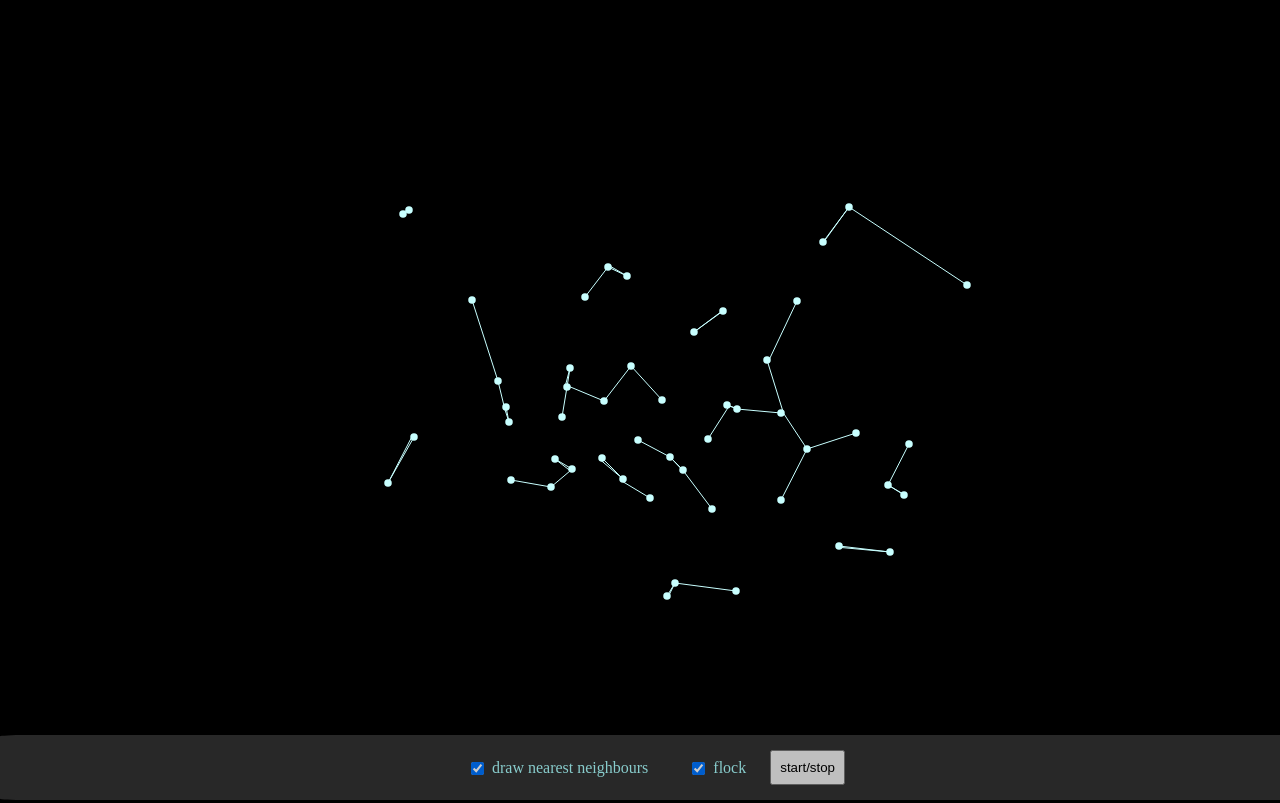
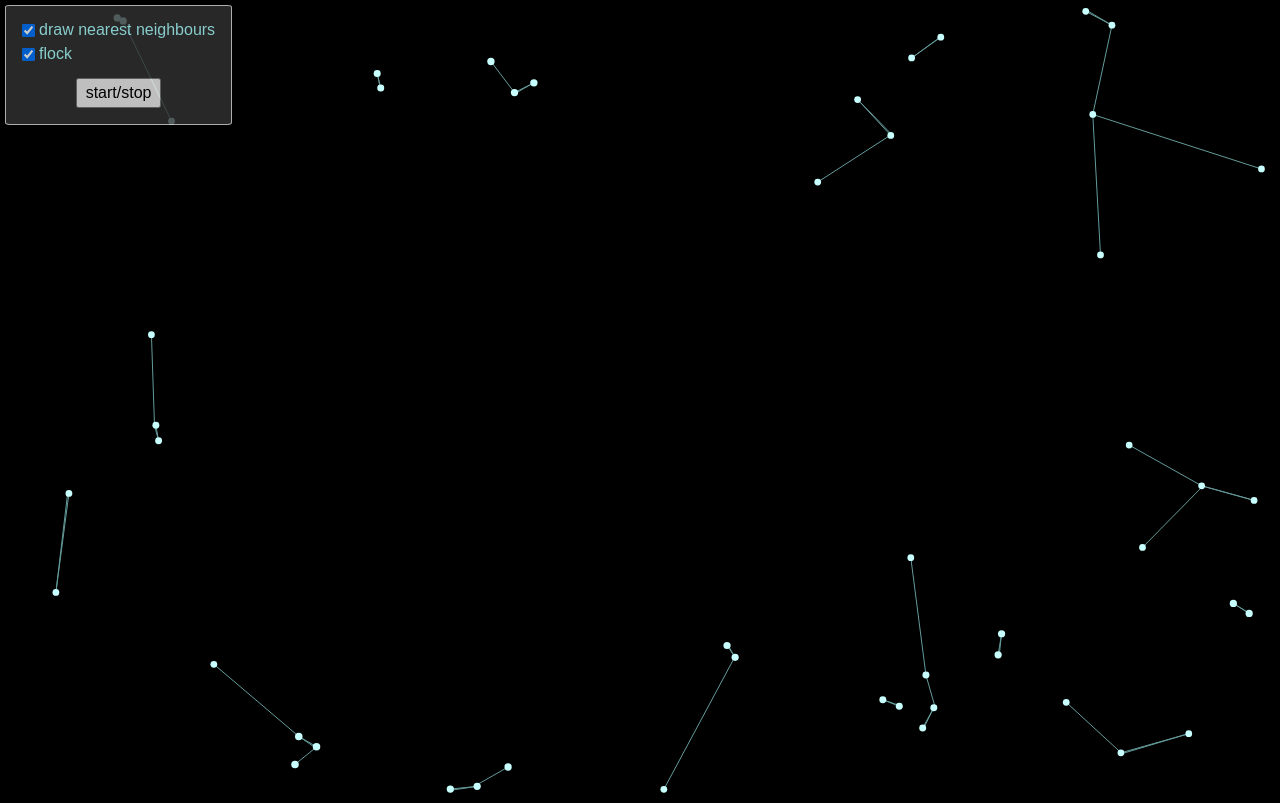
Before and after one commit to jams2/boidsJS, a plain HTML site: page index.html in a window 1280 px wide. Drawn offline with Linux system fonts and the light colour scheme; a web font is replaced by a local one.

Commit message:
Move option dialog to top right. Change font. Add second canvas to render lines behind points. Add optimisation to not draw lines twice.

```diff
--- a/boids.js
+++ b/boids.js
@@ -1,5 +1,5 @@
-const MAX_SPEED = 4;
-const MIN_SPEED = 2.5;
+const MAX_SPEED = 1.5;
+const MIN_SPEED = 1;
 const ACCEL = 1.001;
 const DECEL = Math.PI / MAX_SPEED;
 const ROTATION_RATE = 0.4;
@@ -7,9 +7,9 @@ const START_COUNT = 50;
 const FULL_ROT = 2 * Math.PI;
 const PROXIMITY = 35;
 
-function equalPoints(b10, b2) {
-    return Math.floor(b10.x * 10000) === Math.floor(b2.x * 10000) &&
-        Math.floor(b10.y * 10000) === Math.floor(b2.y * 10000);
+function equalPoints(p1, p2) {
+    return Math.floor(p1.x * 10000) === Math.floor(p2.x * 10000) &&
+        Math.floor(p1.y * 10000) === Math.floor(p2.y * 10000);
 }
 
 function compareDouble(a, b) {
@@ -17,7 +17,7 @@ function compareDouble(a, b) {
     b = Math.floor(b * 1000);
     if (a === b) return 0;
     else if (a < b) return -1;
-    else return 1;
+    return 1;
 }
 
 function distanceSquared(p, q) {
@@ -225,9 +225,10 @@ class Rect {
 
 
 class Point {
-    constructor(x, y, context, center, width, height) {
+    constructor(x, y, id, context, center, width, height) {
         this.x = x;
         this.y = y;
+        this.id = id;
         if (context) {
             this.width = width;
             this.height = height;
@@ -253,14 +254,14 @@ class Point {
 
     move(nextRot, speed) {
         this.rotation = (this.rotation + nextRot) / 2;
-        let dX = this.getDx();
-        let dY = this.getDy();
-        if (this.x + dX > this.width || this.x + dX < 0 ) {
-            dX = -dX;
+        let dx = this.getDx();
+        let dy = this.getDy();
+        if (this.x + dx > this.width || this.x + dx < 0 ) {
+            dx = -dx;
             this.rotation = Math.PI - this.rotation;
         }
-        if (this.y + dY > this.height || this.y + dY < 0) {
-            dY = -dY;
+        if (this.y + dy > this.height || this.y + dy < 0) {
+            dy = -dy;
             this.rotation = -this.rotation;
         }
         if (speed < MAX_SPEED) {
@@ -272,8 +273,8 @@ class Point {
         else if (speed < MIN_SPEED) {
             this.speed = MIN_SPEED;
         }
-        this.x += dX;
-        this.y += dY;
+        this.x += dx;
+        this.y += dy;
     }
 
     getDx() {
@@ -302,32 +303,6 @@ class Point {
         else if (this.x == that.x) return Infinity;
         else return (that.y - this.y) / (that.x - this.x);
     }
-
-    draw() {
-        this.context.beginPath();
-        this.context.arc(this.x, this.y, this.speed * 1.5, 0, 2*Math.PI, true);
-        this.context.fill();
-
-    }
-
-    moveRandom() {
-        if (this.x == 0) {
-            this.x = 1;
-        } else if (this.x == this.context.width) {
-            this.x -= 1;
-        } else {
-            var dX = Math.round(Math.random());
-            this.x = Math.round(Math.random()) == 0 ? this.x + dX : this.x - dX;
-        }
-        if (this.y == 0) {
-            this.y = 1;
-        } else if (this.y == this.context.height) {
-            y -= 1;
-        } else {
-            var dY = Math.round(Math.random());
-            this.y = Math.round(Math.random()) == 0 ? this.y + dY : this.y - dY;
-        }
-    }
 }
 
 function drawCenterOfMass(context, point) {
@@ -339,32 +314,32 @@ function drawCenterOfMass(context, point) {
 }
 
 class Animation {
-    constructor(container) {
+    constructor(container0, container1) {
         this.points = [];
-        this.width = document.querySelector('.container').clientWidth;
-        this.height = document.querySelector('.container').clientHeight;
+        this.width = document.querySelector('.container0').clientWidth;
+        this.height = document.querySelector('.container0').clientHeight;
         this.center = {'x': Math.floor(this.width/2), 'y': Math.floor(this.height/2)};
         this.centerOfMass = this.newPoint(this.center.x, this.center.y);
-        container.innerHTML = '<canvas id="context" width="' + this.width + '" height="' + this.height + '"></canvas>';
-        this.canvas = document.getElementById('context');
-        this.context = this.canvas.getContext('2d');
-        this.context.fillStyle = 'rgb(200, 255, 255)';
-        this.context.strokeStyle = 'rgb(200, 255, 255)';
-        this.context.lineWidth = 1;
+        container0.innerHTML = '<canvas id="point_ctx" width="' + this.width + '" height="' + this.height + '"></canvas>';
+        container1.innerHTML = '<canvas id="line_ctx" width="' + this.width + '" height="' + this.height + '"></canvas>';
+        this.canvas0 = document.querySelector('#point_ctx');
+        this.canvas1 = document.querySelector('#line_ctx');
+        this.line_ctx = this.canvas0.getContext('2d');
+        this.point_ctx = this.canvas1.getContext('2d');
+        this.point_ctx.fillStyle = 'rgb(200, 255, 255)';
         this.generatePoints(START_COUNT, this.gaussianRandomPoint);
-        this.canvas.addEventListener('click', function(elt){
+        this.canvas1.addEventListener('click', function(elt){
             this.pointFromClick(elt);
-            // this.generatePoints(20, this.gaussianRandomPoint);
         }.bind(this));
-        this.doAnim = false;
-        document.getElementById('stop').addEventListener('click', function() {
+        this.doAnim = true;
+        document.querySelector('#stop').addEventListener('click', function() {
             this.doAnim = !this.doAnim;
             if (this.doAnim) { this.animate(); }
         }.bind(this));
     }
 
     newPoint(x, y) {
-        return new Point(x, y, this.context, this.center, this.width, this.height);
+        return new Point(x, y, this.points.length, this.point_ctx, this.center, this.width, this.height);
     }
 
     pointFromClick(elt) {
@@ -378,31 +353,41 @@ class Animation {
     }
 
     static gaussianRandom(limit) { return Math.floor(Animation.gaussianRand() * (limit + 1)); }
+
     static uniformRandom(limit) { return Math.floor(Math.random() * limit); }
+
     gaussianRandomPoint() {
-        return this.newPoint(Animation.gaussianRandom(this.width), Animation.gaussianRandom(this.height));
+        return this.newPoint(Animation.gaussianRandom(this.width),
+                             Animation.gaussianRandom(this.height));
     }
+
     uniformRandomPoint() {
         return this.newPoint(Animation.uniformRandom(this.width),
-            Animation.uniformRandom(this.height));
+                             Animation.uniformRandom(this.height));
     }
+
     // gaussian random generator from https://stackoverflow.com/a/39187274
     static gaussianRand() {
         var rand = 0;
         for (var i = 0; i < 6; i += 1) { rand += Math.random(); }
         return rand / 6;
     }
+
     animate() {
         let tree = new KdTree();
+        let neighbourDrawn = [];
         this.points.forEach(function(point){
             tree.insert(point);
         });
-        this.context.clearRect(0, 0, this.width, this.height);
+        this.point_ctx.clearRect(0, 0, this.width, this.height);
+        this.line_ctx.clearRect(0, 0, this.width, this.height);
         this.points.forEach(point=>{
-            point.draw();
             point.nearest = tree.nearestNeighbour(point);
-            if (document.querySelector('#neighbour-opt').checked) {
-                this.drawLine(point.nearest, point);
+            this.drawPoint(point, this.point_ctx);
+            if (document.querySelector('#neighbour-opt').checked &&
+                    neighbourDrawn[point.id] === undefined) {
+                this.drawLine(point.nearest, point, this.line_ctx);
+                neighbourDrawn[point.id] = true;
             }
             let nextVelocity = {'speed': null, 'rotation': null};
             if (document.querySelector('#flock-opt').checked &&
@@ -410,7 +395,7 @@ class Animation {
                     point.y > 50 && point.y < this.height - 50) {
                 nextVelocity = this.getRangeAverages(point, tree);
             }
-            else if (distanceSquared(point, point.nearest) < 15) {
+            else if (distanceSquared(point, point.nearest) < 5) {
                 nextVelocity.rotation = (point.angleInRadiansFrom(point.nearest) + point.rotation) / 2;
                 nextVelocity.speed = MIN_SPEED;
             }
@@ -427,6 +412,12 @@ class Animation {
         }
     }
 
+    drawPoint(point, context) {
+        context.beginPath();
+        context.arc(point.x, point.y, point.speed*2.5, 0, 2*Math.PI, true);
+        context.fill();
+    }
+
     getRangeAverages(p, tree) {
         let rect = new Rect(
             p.x - PROXIMITY, p.y - PROXIMITY,
@@ -441,16 +432,20 @@ class Animation {
         return {'speed': avgSpd, 'rotation': avgRot};
     }
 
-    drawLine(b1, b2) {
-        this.context.beginPath();
-        this.context.moveTo(b1.x, b1.y);
-        this.context.lineTo(b2.x, b2.y);
-        this.context.stroke();
+    drawLine(b1, b2, context) {
+        context.strokeStyle = 'rgb(100, 155, 155)';
+        context.beginPath();
+        context.moveTo(b1.x, b1.y);
+        context.lineTo(b2.x, b2.y);
+        context.stroke();
+        context.strokeStyle = 'rgb(200, 255, 255)';
     }
 }
 
+
 window.addEventListener("load", function() {
-    var container = document.getElementById('container');
-    var anim = new Animation(container);
+    let container0 = document.querySelector('#container0');
+    let container1 = document.querySelector('#container1');
+    let anim = new Animation(container0, container1);
     anim.animate();
 });
--- a/index.html
+++ b/index.html
@@ -3,15 +3,17 @@
 <head>
   <link rel="stylesheet" href="style.css">
   <meta name="viewport" content="width=device-width, initial-scale=1">
+  <link href="https://fonts.googleapis.com/css?family=Encode+Sans+Condensed:400,500" rel="stylesheet">
 </head>
 <body>
-  <div class="container" id="container">loading...</div>
+  <div class="container0" id="container0"></div>
+  <div class="container1" id="container1"></div>
   <div class="fixed overlay">
           <span class="opts"><input type="checkbox" id="neighbour-opt" checked><label for="neighbour-opt">draw nearest neighbours</label></span>
           <!-- <span class="opts"><input type="checkbox" id="center-opt"><label for="center-opt">Draw center of mass</label></span> -->
           <span class="opts"><input type="checkbox" id="flock-opt" checked><label for="flock-opt">flock</label></span>
           <!-- <span class="opts"><input type="checkbox" id="collision-opt" checked><label for="collision-opt">Avoid collisions</label></span> -->
-          <button id="stop" type="button">start/stop</button>
+          <p class="center"><button id="stop" type="button">start/stop</button></p>
   </div>
   <script src="boids.js"></script>
 </body>
--- a/style.css
+++ b/style.css
@@ -33,13 +33,21 @@ footer, header, hgroup, menu, nav, section {
   margin: inherit;
 }
 body {
-	line-height: 1;
+  line-height: 1;
+  font-family: 'Encode Sans Condensed', sans-serif;
+  background-color: black;
+  overflow: hidden;
+  touch-action: none;
+  font-size: 100%;
+}
+input {
+  vertical-align: baseline;
 }
 ol, ul {
-	list-style: none;
+  list-style: none;
 }
 blockquote, q {
-	quotes: none;
+  quotes: none;
 }
 blockquote:before, blockquote:after,
 q:before, q:after {
@@ -50,12 +58,7 @@ table {
 	border-collapse: collapse;
 	border-spacing: 0;
 }
-body {
-  background-color: black;
-  overflow: hidden;
-  touch-action: none;
-}
-.container {
+.container0 {
   position: absolute;
   z-index: 0;
   width: 100vw;
@@ -63,28 +66,52 @@ body {
   color: white;
   font-size: 20px;
 }
+.container1 {
+  position: absolute;
+  z-index: 1;
+  width: 100vw;
+  height: 100vh;
+  color: white;
+  font-size: 20px;
+}
 .overlay {
-  z-index: 1;
+  z-index: 2;
   background-color: #333;
+  border: 1px solid #DADADA;
+  border-radius: 2%;
+  opacity: 0.8;
+  text-align: left;
+  padding: 0.5rem;
 }
 .fixed {
   position: absolute;
-  bottom: 0;
-  width: 100%;
-  text-align: center;
-  border-radius: 2%;
-  opacity: 0.8;
-  padding: 0.5rem;
+  top: 5px;
+  left: 5px;
 }
 .opts {
+  display: block;
+  margin: 0.5rem;
+  color: #AAFFFF;
+  vertical-align: middle;
+}
+input {
+  margin: 0;
   display: inline-block;
-  margin: 1em;
-  color: #AAFFFF;
+  vertical-align: middle;
 }
-label, input {
-  vertical-align: middle;
-  margin: 0 0.25rem;
+label {
+  display: inline-block;
+  vertical-align: top;
+  margin-left: 0.25rem;
 }
 button {
-  margin: auto;
+  font-family: 'Encode Sans Condensed', sans-serif;
+  font-size: 1em;
+  font-weight: 500;
+  vertical-align: middle;
+  margin: 0.5rem auto;
+  padding: 0.25rem 0.5rem;
 }
+.center {
+  text-align: center;
+}
```
